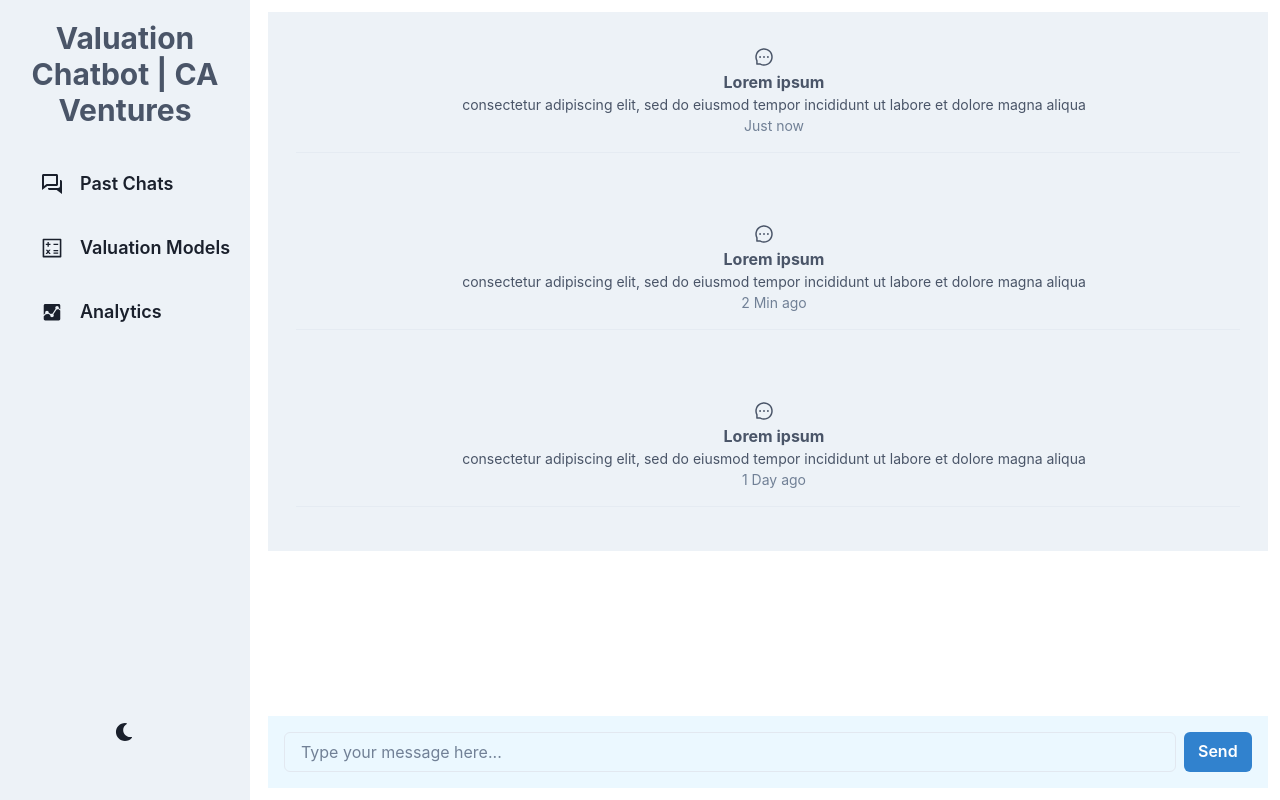
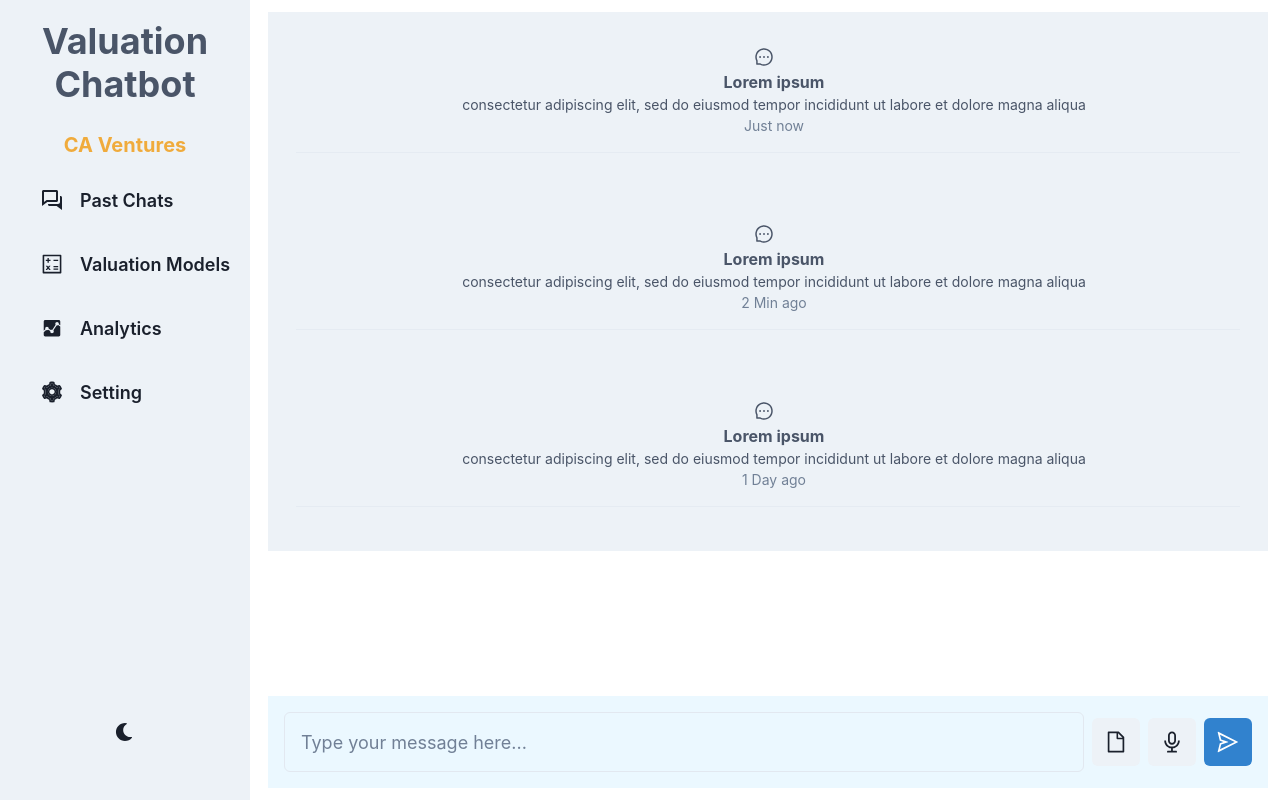
Before and after one commit to hltro/product-studio-valuation-prototype, a React (Create React App) app: page / in a window 1280 px wide. Built offline with nearby package versions, Linux system fonts and the light colour scheme.

Commit message:
modified new chat, added voice & file input

```diff
--- a/src/components/NewChat.jsx
+++ b/src/components/NewChat.jsx
@@ -1,19 +1,86 @@
-import React from 'react';
-import { Box, Input, Button, Flex } from '@chakra-ui/react';
+import React, { useRef } from 'react';
+import { Input, IconButton, Flex, useToast } from '@chakra-ui/react';
+import { AiOutlineSend, AiOutlineFile, AiOutlineAudio } from 'react-icons/ai';
 
 function NewChat() {
-  // Function to handle sending a new message or starting a new chat
+  const toast = useToast();
+  const fileInputRef = useRef(null);
+
+  // To-Do: Function to handle sending a new message or starting a new chat
   const handleSend = () => {
-    // Implement sending message logic
+    // To-Do: Implement sending message logic
+    // toast({
+    //   title: 'Message sent.',
+    //   status: 'success',
+    //   duration: 3000,
+    //   isClosable: true,
+    // });
+  };
+
+  // To-Do: Function to handle file input click
+  const handleFileClick = () => {
+    fileInputRef.current.click();
+  };
+
+  // To-Do: Function to handle file selection
+  const handleFileChange = (event) => {
+    const files = event.target.files;
+    if (files.length > 0) {
+      // To-Do: Implement file send logic
+      // toast({
+      //   title: 'File selected.',
+      //   description: files[0].name,
+      //   status: 'info',
+      //   duration: 3000,
+      //   isClosable: true,
+      // });
+    }
+  };
+
+  // To-Do: Function to handle voice input
+  const handleVoiceInput = () => {
+    // To-Do: Implement voice input logic
   };
 
   return (
-    <Flex p={4} bg="blue.50">
+    <Flex
+      p={4}
+      bg="blue.50"
+      align="center"
+      w="full"
+    >
       <Input
         placeholder="Type your message here..."
+        size="lg"
         mr={2}
+        flex={1}
+        height="60px"
+        fontSize="lg"
       />
-      <Button colorScheme="blue" onClick={handleSend}>Send</Button>
+      <input
+        ref={fileInputRef}
+        type="file"
+        hidden
+        onChange={handleFileChange}
+      />
+      <IconButton
+        icon={<AiOutlineFile size="24px" />}
+        onClick={handleFileClick}
+        mr={2}
+        size="lg"
+      />
+      <IconButton
+        icon={<AiOutlineAudio size="24px" />}
+        onClick={handleVoiceInput}
+        mr={2}
+        size="lg"
+      />
+      <IconButton
+        icon={<AiOutlineSend size="24px" />}
+        colorScheme="blue"
+        onClick={handleSend}
+        size="lg"
+      />
     </Flex>
   );
 }
--- a/src/components/Sidebar.jsx
+++ b/src/components/Sidebar.jsx
@@ -4,11 +4,12 @@ import {
   VStack,
   Button,
   useColorModeValue,
+  Text,
   Heading
 } from '@chakra-ui/react';
 import { BiConversation } from 'react-icons/bi';
 import { DiGoogleAnalytics } from 'react-icons/di';
-import { AiOutlineCalculator } from 'react-icons/ai';
+import { AiOutlineCalculator,AiTwotoneSetting } from 'react-icons/ai';
 
 function Sidebar() {
   const sidebarBgColor = useColorModeValue('gray.100', 'gray.700');
@@ -26,9 +27,12 @@ function Sidebar() {
       color={sidebarTextColor}
     >
       <VStack spacing={4} align="stretch">
-        <Heading size="lg" mb={4}>
-          Valuation Chatbot | CA Ventures
+        <Heading size="xl" mb={2}>
+          Valuation Chatbot
         </Heading>
+        <Text fontSize="20px" color="#f0ab3c" fontWeight='bold'>
+          CA Ventures
+        </Text>
         {/* Menu Items */}
         <Button
           variant="ghost"
@@ -57,6 +61,15 @@ function Sidebar() {
         >
           Analytics
         </Button>
+        <Button
+          variant="ghost"
+          leftIcon={<AiTwotoneSetting size={iconSize} />}
+          justifyContent="flex-start"
+          iconSpacing={4}
+          size="lg"
+        >
+          Setting
+        </Button>
       </VStack>
     </Box>
   );
```
